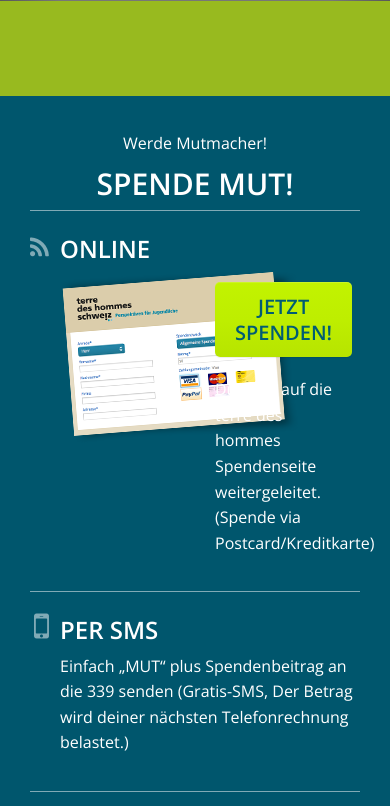
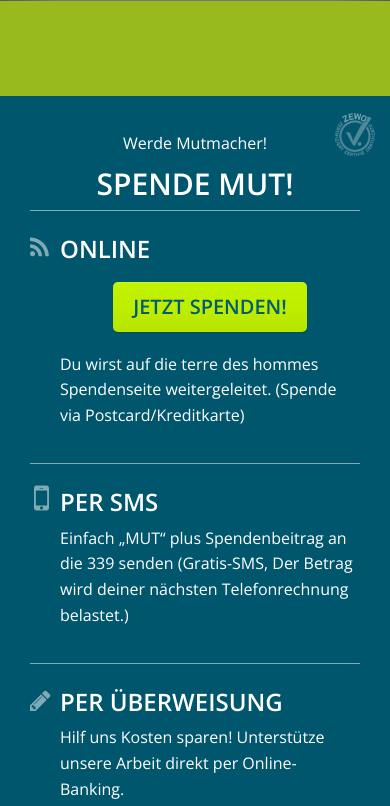
Before and after one commit to SuSchu/tdh, a WordPress theme: template themes/tdh_Schweiz/index.php in a window 390 px wide. Shown: the part 2004-2810 px from the top of the page. Run offline with PHP 8.4 and a stand-in for WordPress, Linux system fonts and the light colour scheme; the site name, menu and one post (Sample post) are stand-ins, and other content is empty; some libraries are stand-ins or nearby versions.

Commit message:
zewo logo footer

```diff
--- a/themes/tdh_Schweiz/footer.php
+++ b/themes/tdh_Schweiz/footer.php
@@ -6,15 +6,17 @@
             <div class="title">
               <p>Werde Mutmacher!</p>
               <h2>Spende Mut!</h2>
+              <img class="logo-zewo" src="<?php bloginfo('template_directory'); ?>/img/zewo.png"/>
+
             </div>
             <div class="content">
               <div class="donate-block">
                 <h3><span class="icon-rss"></span>Online</h3>
                 <div class="row">
-                  <div class="col-xs-6">
+                  <div class="col-xs-12 col-md-6 sm-hide">
                     <img src="<?php bloginfo('template_directory'); ?>/img/donate.png"/>
                   </div>
-                  <div class="col-xs-6">
+                  <div class="col-xs-12 col-md-6 ">
                     <a class="btn-primary" target="_blank" href="http://www.terredeshommesschweiz.ch/spenden/online_spenden/" role="button">Jetzt Spenden!</a>
                     <p>
                       Du wirst auf die terre des hommes
--- a/themes/tdh_Schweiz/style.css
+++ b/themes/tdh_Schweiz/style.css
@@ -474,12 +474,26 @@ input,textarea {
 	background: #00566d;
 }
 
+#spenden .title{
+	position: relative;
+}
+
+#spenden .logo-zewo{
+	position: absolute;
+	top: 0px;
+	right: 30px;
+}
+
 #spenden h3 [class^="icon-"],
 #spenden h3  [class*=" icon-"]{
 	margin-right: 10px;
 	position: absolute;
 	left: 0px;
 	color: #80aab6;
+}
+.donate-block [class^="col-"],
+.donate-block [class*=" col-"]{
+	padding-right: 0px;
 }
 
 .donate-block{
@@ -522,12 +536,14 @@ input,textarea {
 	font-size: 1px;
 }
 
-#spenden .donate-block.schein  a{
+#spenden .donate-block.schein a{
 	color: #80aab6;
 }
 #spenden .donate-block.schein a:hover{
 	color: #0e82a1;
 }
+
+
 
 
 
@@ -564,13 +580,22 @@ input,textarea {
         display:table-cell;
         float:none;
     }
+
 }
 
 /*bis 992*/
-@media (max-width: 992px) {
+@media (max-width: 991px) {
 	.story{
   		padding-bottom: 50%;
   	}
+  	.sm-hide{
+  		display: none;
+  	}
+
+  	#spenden .logo-zewo{
+  		top:-50px;
+  	}
+
 }
 /*bis 500*/
 @media (max-width: 500px) {
@@ -604,4 +629,9 @@ input,textarea {
 	.modul {
 		padding: 35px 0px;
 	}
+	#spenden .logo-zewo {
+		top: -18px;
+		width: 40px;
+		right: 15px;
+	}
 }
```
